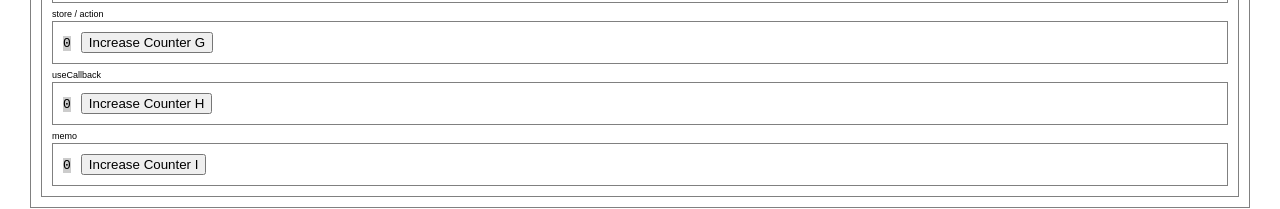
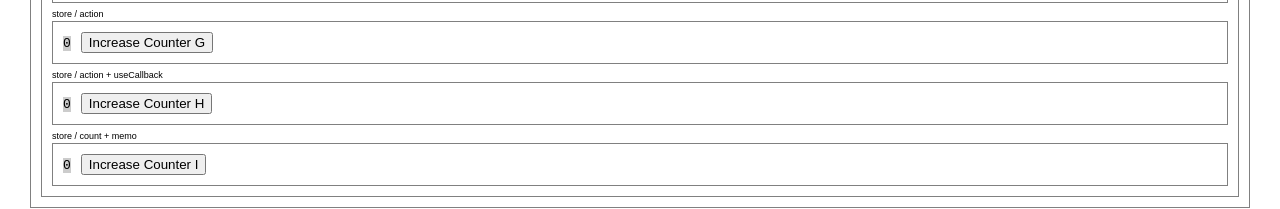
Before and after one commit to daltonrowe/mobx-tests, a React (Vite) app: page / in a window 1280 px wide. Shown: the part 573-782 px from the top of the page. Built offline with nearby package versions, Linux system fonts and the light colour scheme.

Commit message:
better label

```diff
--- a/src/components/ComponentC.tsx
+++ b/src/components/ComponentC.tsx
@@ -38,10 +38,10 @@ const ComponentC = observer((props: StoreProps) => {
       <span>store / action</span>
       <ComponentG store={store} action={() => { store.increaseG() }} />
 
-      <span>useCallback</span>
+      <span>store / action + useCallback</span>
       <ComponentH store={store} action={handleClickCallback} />
 
-      <span>memo</span>
+      <span>store / count + memo</span>
       <ComponentI store={store} count={store.counterI} />
     </div>
   )
```
